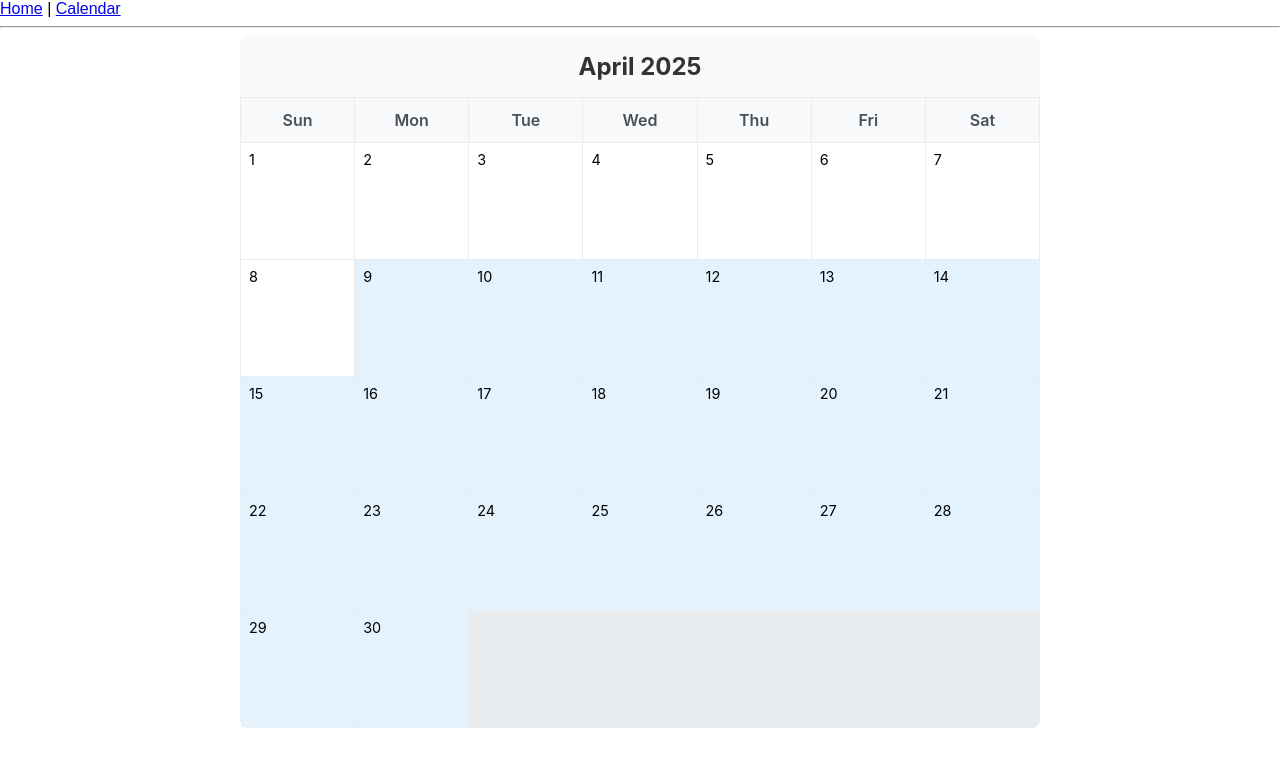
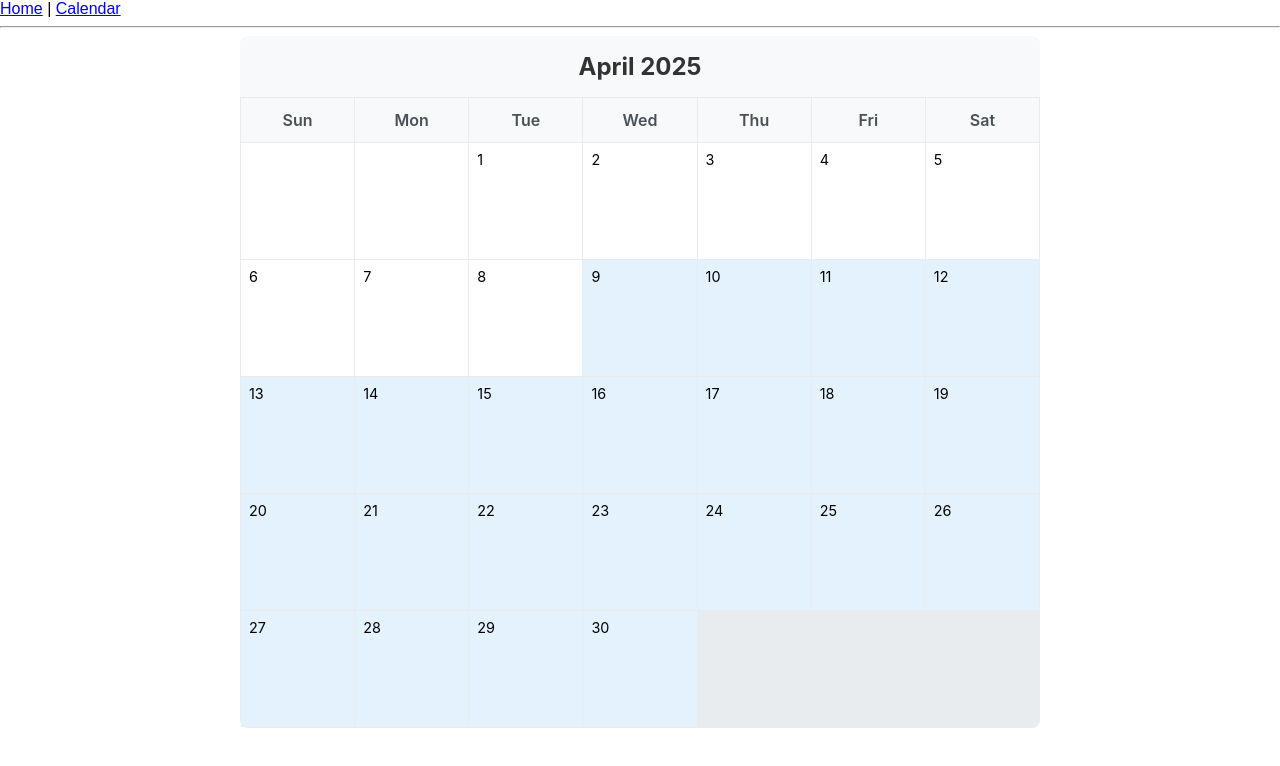
Before and after one commit to davedolben/dev-tools, a React app in the folder experimental/react-experiments/: page /calendar in a window 1280 px wide. Shown: the top 766 px of the page. Built offline with nearby package versions, Linux system fonts and the light colour scheme.

Commit message:
start on the right day, fix weekedn calculation

```diff
--- a/experimental/react-experiments/src/calendar.tsx
+++ b/experimental/react-experiments/src/calendar.tsx
@@ -1,5 +1,5 @@
 import React, { useState } from 'react';
-import { format, startOfMonth, endOfMonth, eachDayOfInterval, isSameMonth, isSameDay, addDays, isWeekend } from 'date-fns';
+import { format, startOfMonth, endOfMonth, eachDayOfInterval, isSameMonth, isSameDay, addDays, isWeekend, getDay } from 'date-fns';
 import './calendar.css';
 import EventModal from './EventModal';
 
@@ -27,6 +27,7 @@ const Calendar: React.FC<CalendarProps> = ({ startDate, endDate, onDateSelect })
   const monthStart = startOfMonth(startDate);
   const monthEnd = endOfMonth(startDate);
   const daysInMonth = eachDayOfInterval({ start: monthStart, end: monthEnd });
+  const firstDayOfWeek = getDay(monthStart); // Get the day of week (0-6) for the first of the month
 
   const isDateInRange = (date: Date) => {
     return date >= startDate && date <= endDate;
@@ -62,7 +63,7 @@ const Calendar: React.FC<CalendarProps> = ({ startDate, endDate, onDateSelect })
 
   const calculateBusinessDaysEndDate = (startDate: Date, businessDays: number): Date => {
     let currentDate = new Date(startDate);
-    let remainingDays = businessDays;
+    let remainingDays = businessDays - (isWeekend(startDate) ? 0 : 1);
 
     while (remainingDays > 0) {
       currentDate = addDays(currentDate, 1);
@@ -132,6 +133,10 @@ const Calendar: React.FC<CalendarProps> = ({ startDate, endDate, onDateSelect })
             {day}
           </div>
         ))}
+        {/* Add empty cells for days before the first of the month */}
+        {Array.from({ length: firstDayOfWeek }).map((_, index) => (
+          <div key={`empty-${index}`} className="calendar-day empty"></div>
+        ))}
         {daysInMonth.map((day: Date) => {
           const dayEvents = getEventsForDate(day);
           const isDragOver = dragOverDate && isSameDay(day, dragOverDate);
```
